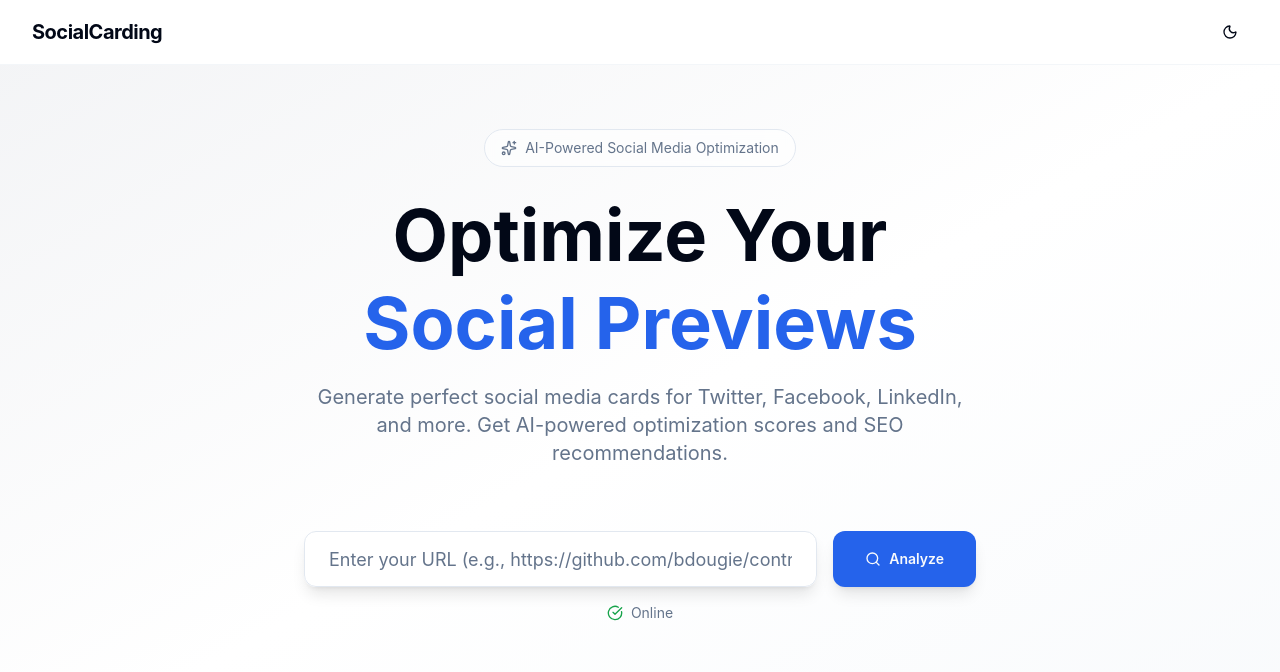
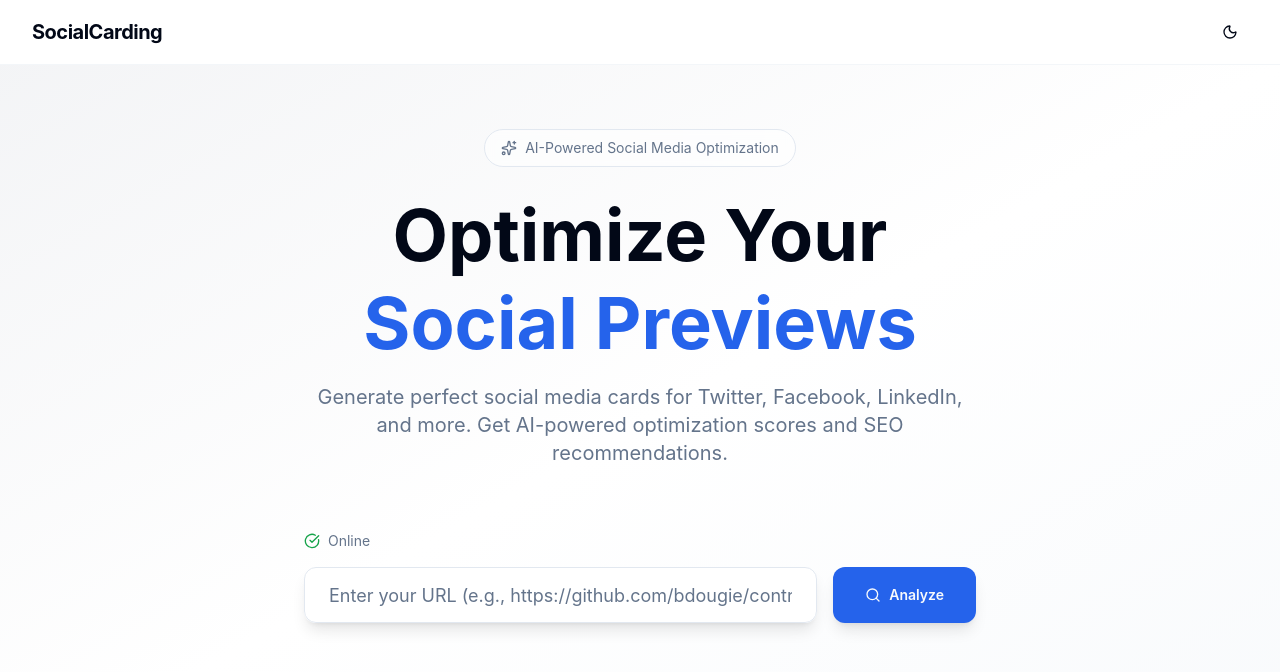
Before and after one commit to bdougie/social-carding, a Next.js app: page / in a window 1280 px wide. Shown: the top 672 px of the page. Built offline with nearby package versions, Linux system fonts and the light colour scheme.

Commit message:
Move online indicator to left side of form

```diff
--- a/components/SocialCardEditor.jsx
+++ b/components/SocialCardEditor.jsx
@@ -352,6 +352,30 @@
                 className='flex justify-center mb-16'
               >
                 <div className='w-full max-w-2xl'>
+                  {/* Network Status Indicator - Moved to left side */}
+                  {isMounted && (
+                    <div className="flex items-center mb-4">
+                      <div className="flex items-center space-x-2 text-sm text-muted-foreground">
+                        {isOnline ? (
+                          <>
+                            <CheckCircle className="h-4 w-4 text-success" />
+                            <span>Online</span>
+                          </>
+                        ) : (
+                          <>
+                            <AlertCircle className="h-4 w-4 text-destructive" />
+                            <span>Offline</span>
+                          </>
+                        )}
+                      </div>
+                      {debugInfo && (
+                        <div className="ml-4 text-xs text-muted-foreground">
+                          Last attempt: {new Date(debugInfo.timestamp).toLocaleTimeString()}
+                        </div>
+                      )}
+                    </div>
+                  )}
+
                   <form onSubmit={handleSubmit} className="flex gap-4">
                     <input
                       type="text"
@@ -376,30 +400,6 @@
                       )}
                     </Button>
                   </form>
-
-                  {/* Network Status Indicator */}
-                  {isMounted && (
-                    <div className="flex items-center justify-center mt-4 space-x-4 text-sm text-muted-foreground">
-                      <div className="flex items-center space-x-2">
-                        {isOnline ? (
-                          <>
-                            <CheckCircle className="h-4 w-4 text-success" />
-                            <span>Online</span>
-                          </>
-                        ) : (
-                          <>
-                            <AlertCircle className="h-4 w-4 text-destructive" />
-                            <span>Offline</span>
-                          </>
-                        )}
-                      </div>
-                      {debugInfo && (
-                        <div className="text-xs">
-                          Last attempt: {new Date(debugInfo.timestamp).toLocaleTimeString()}
-                        </div>
-                      )}
-                    </div>
-                  )}
                 </div>
               </motion.div>
 
```
